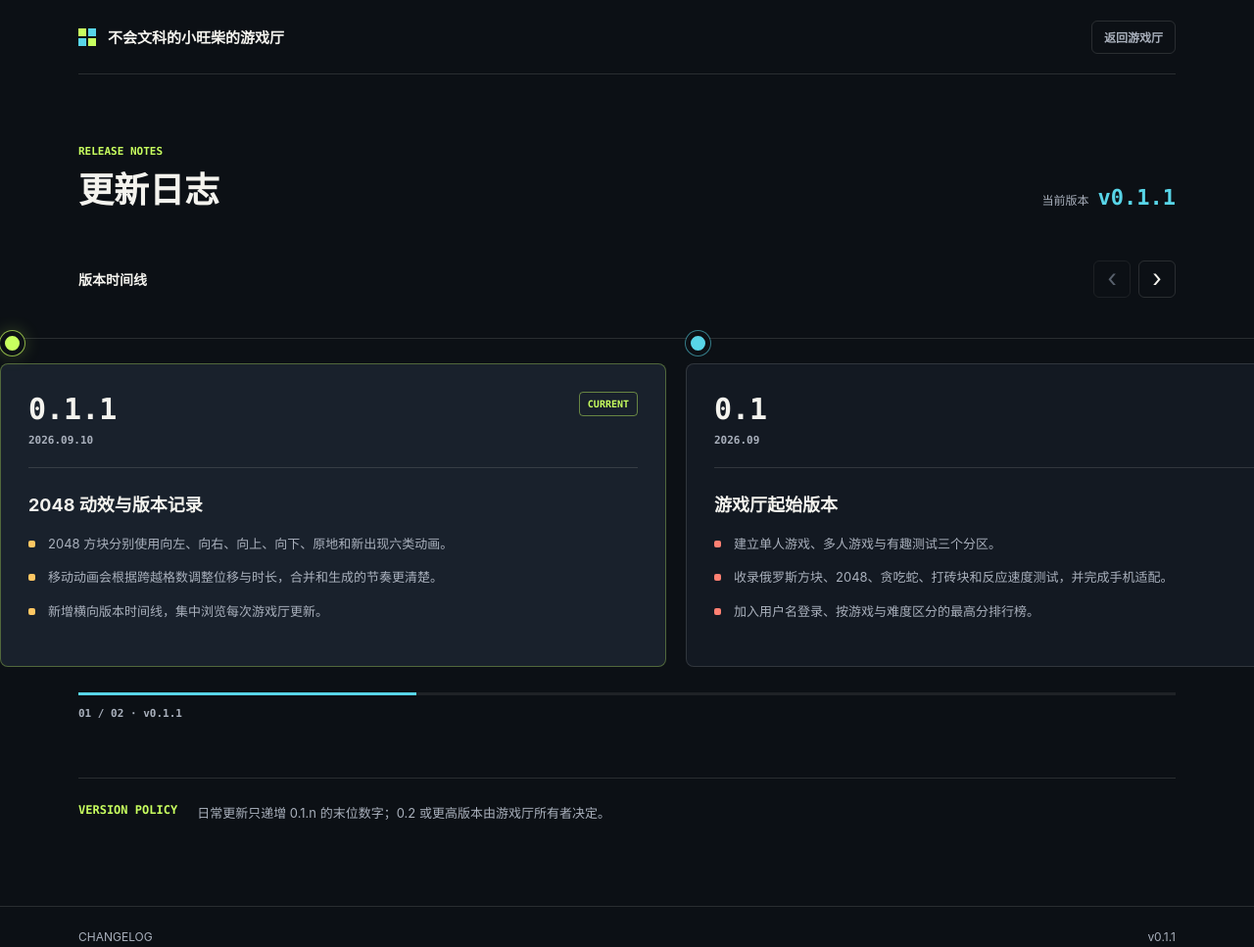
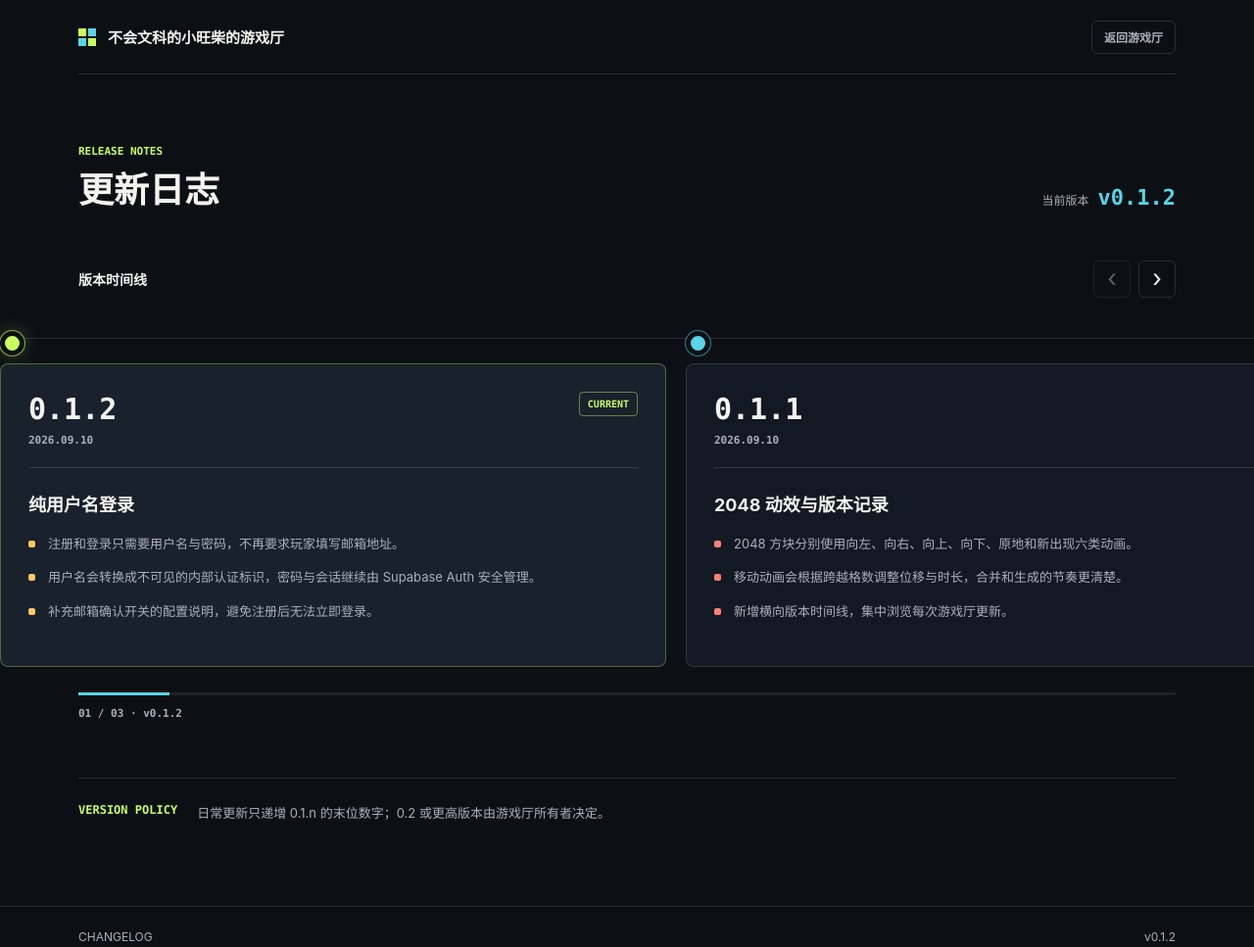
Before and after one commit to 3208537885-max/Games, a plain HTML site: page changelog/index.html in a window 1280 px wide. Shown: the whole page at 98% size. Drawn offline with Linux system fonts and the light colour scheme.

Commit message:
Use username-only authentication

```diff
--- a/changelog/index.html
+++ b/changelog/index.html
@@ -116,7 +116,7 @@
         <p class="eyebrow">RELEASE NOTES</p>
         <h1 id="page-title">更新日志</h1>
       </div>
-      <div class="version-stamp"><span>当前版本</span><strong>v0.1.1</strong></div>
+      <div class="version-stamp"><span>当前版本</span><strong>v0.1.2</strong></div>
     </section>
 
     <section class="timeline-shell" aria-labelledby="timeline-title">
@@ -130,7 +130,22 @@
 
       <div class="timeline-rail-wrap">
         <div class="timeline" id="timeline" tabindex="0" aria-label="版本更新记录">
-          <article class="release current" data-version="0.1.1">
+          <article class="release current" data-version="0.1.2">
+            <div class="release-card">
+              <header class="release-head">
+                <div><h2 class="release-version">0.1.2</h2><p class="release-date">2026.09.10</p></div>
+                <span class="release-tag">CURRENT</span>
+              </header>
+              <h3>纯用户名登录</h3>
+              <ul class="changes">
+                <li>注册和登录只需要用户名与密码，不再要求玩家填写邮箱地址。</li>
+                <li>用户名会转换成不可见的内部认证标识，密码与会话继续由 Supabase Auth 安全管理。</li>
+                <li>补充邮箱确认开关的配置说明，避免注册后无法立即登录。</li>
+              </ul>
+            </div>
+          </article>
+
+          <article class="release" data-version="0.1.1">
             <div class="release-card">
               <header class="release-head">
                 <div><h2 class="release-version">0.1.1</h2><p class="release-date">2026.09.10</p></div>
@@ -163,7 +178,7 @@
 
       <div class="shell">
         <div class="progress-track" aria-hidden="true"><div class="progress-bar" id="progressBar"></div></div>
-        <span class="timeline-status" id="timelineStatus" aria-live="polite">01 / 02 · v0.1.1</span>
+        <span class="timeline-status" id="timelineStatus" aria-live="polite">01 / 03 · v0.1.2</span>
       </div>
     </section>
 
@@ -173,7 +188,7 @@
     </section>
   </main>
 
-  <footer><div class="shell footer-inner"><span>CHANGELOG</span><span>v0.1.1</span></div></footer>
+  <footer><div class="shell footer-inner"><span>CHANGELOG</span><span>v0.1.2</span></div></footer>
 
   <script>
     (() => {
```
Also changed, not shown: index.html (+9 -3 lines), README.md.
